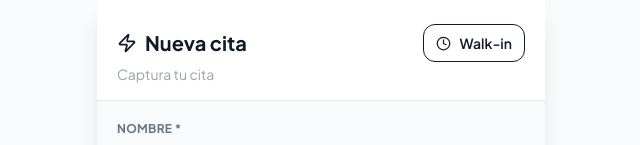
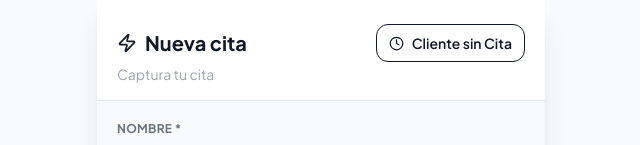
Before and after one commit to eugeniocez/bm-lite-prototype, a React (Vite) app: page /quickbook in a window 1280 px wide. Shown: the top 145 px of the page, without its empty margins (319-959 px from the left). Built offline with nearby package versions, Linux system fonts and the light colour scheme.

Commit message:
fix: texto walk-in a cliente sin cita

```diff
--- a/src/pages/QuickBook.jsx
+++ b/src/pages/QuickBook.jsx
@@ -91,7 +91,7 @@ export default function QuickBook() {
       }`}
     >
       <Clock size={15} />
-      Walk-in
+      Cliente sin Cita
     </button>
   )
 
```
